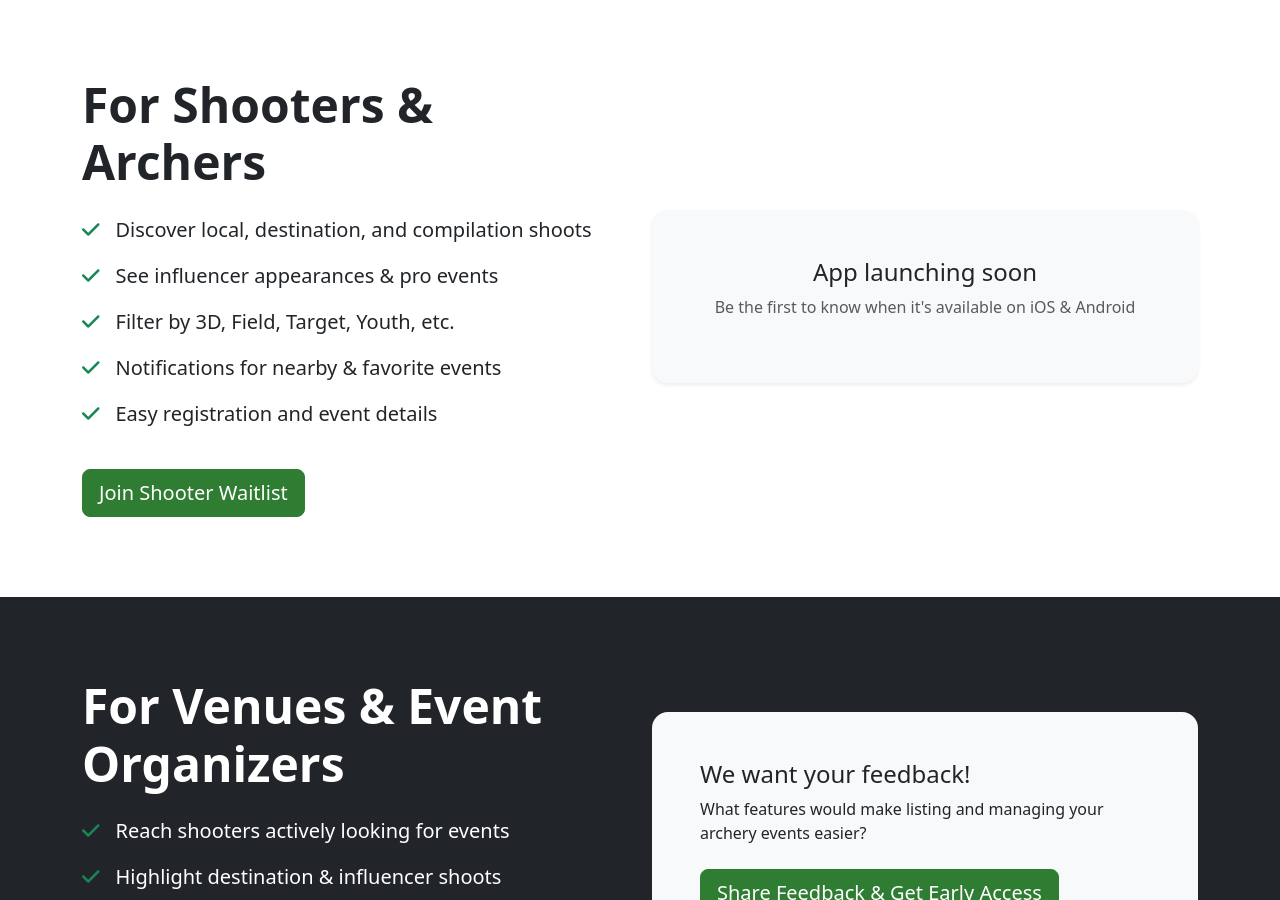
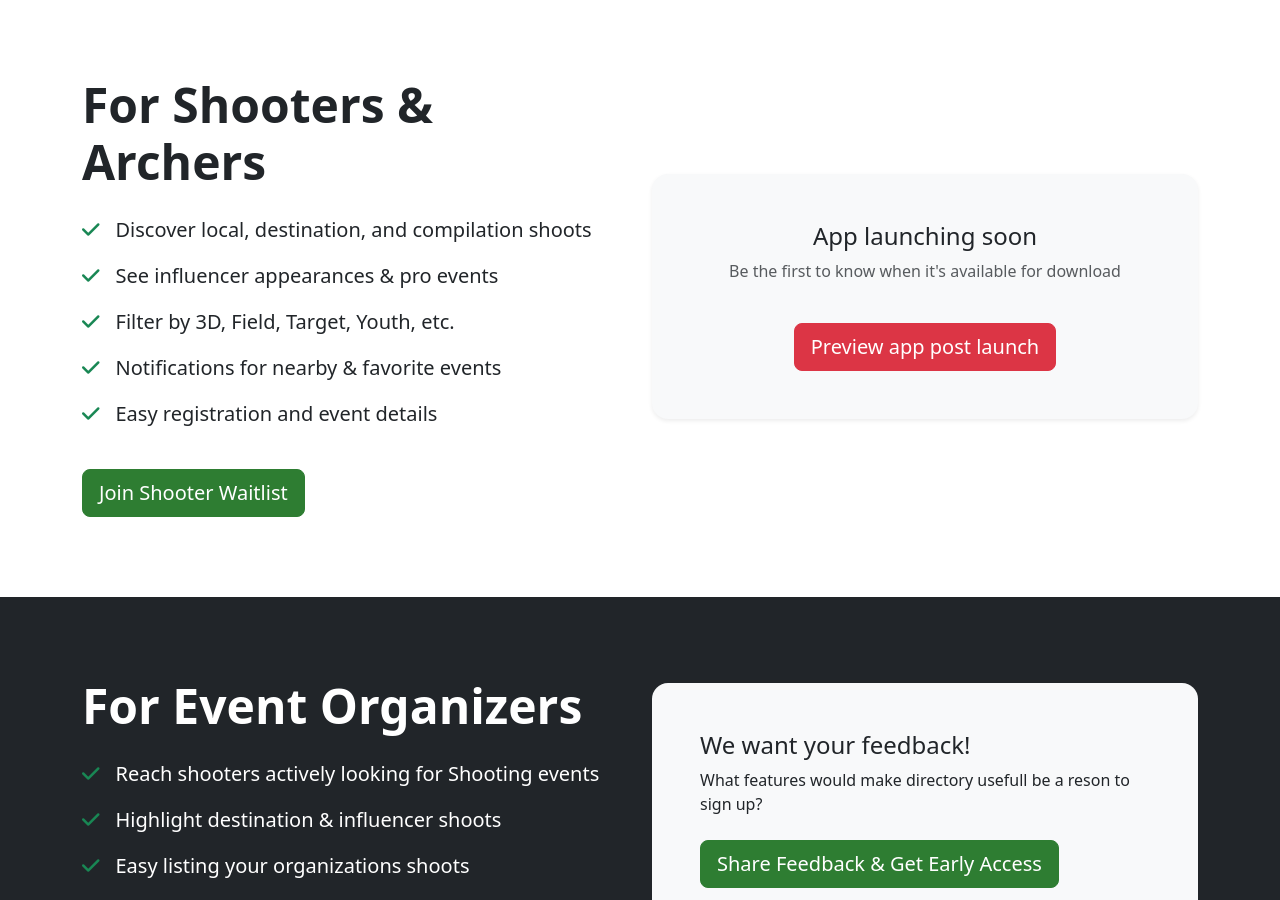
Before and after one commit to Kaffeianted-Kodemonkey/ArcheryShootFinder, a Jekyll site: the page built from index.markdown, in a window 1280 px wide and 900 px high, scrolled down 1588 px. Built offline with Jekyll 4.4.1, drawn with Linux system fonts in a browser that asks for light colours; some of the changed text lies outside the part shown.

Commit message:
content edits

```diff
--- a/_includes/footer.html
+++ b/_includes/footer.html
@@ -1,4 +1,4 @@
 <div class="container">
-            <p class="mb-1">&copy; 2026 Archery Shoot Finder • Rangely, Colorado</p>
+            <p class="mb-1">&copy; 2026 Archery Shoot Finder</p>
             <p class="small text-muted">Building the ultimate platform for archery events</p>
         </div>
--- a/_includes/shoots.html
+++ b/_includes/shoots.html
@@ -19,7 +19,8 @@
         <div class="col-lg-6 text-center mt-5 mt-lg-0">
             <div class="bg-light p-5 rounded-4 shadow-sm">
                 <h4>App launching soon</h4>
-                <p class="text-muted">Be the first to know when it's available on iOS & Android</p>
+                <p class="text-muted">Be the first to know when it's available for download</p>
+                <a href="https://app.archeryshootfinder.com" target="_blank" class="btn btn-danger btn-lg mt-4">Preview app post launch</a>
             </div>
         </div>
     </div>
--- a/_includes/venues.html
+++ b/_includes/venues.html
@@ -1,22 +1,18 @@
 <div class="container">
     <div class="row align-items-center">
         <div class="col-lg-6">
-            <h2 class="display-5 fw-bold mb-4">For Venues & Event Organizers</h2>
+            <h2 class="display-5 fw-bold mb-4">For Event Organizers</h2>
             <ul class="list-unstyled fs-5">
-                <li class="mb-3"><i class="fa-solid fa-check text-success me-3"></i>Reach shooters actively
-                    looking for events</li>
-                <li class="mb-3"><i class="fa-solid fa-check text-success me-3"></i>Highlight destination &
-                    influencer shoots</li>
-                <li class="mb-3"><i class="fa-solid fa-check text-success me-3"></i>Easy listing with future
-                    registration tools</li>
-                <li class="mb-3"><i class="fa-solid fa-check text-success me-3"></i>Free basic listings at
-                    launch</li>
+                <li class="mb-3"><i class="fa-solid fa-check text-success me-3"></i>Reach shooters actively looking for Shooting events</li>
+                <li class="mb-3"><i class="fa-solid fa-check text-success me-3"></i>Highlight destination & influencer shoots</li>
+                <li class="mb-3"><i class="fa-solid fa-check text-success me-3"></i>Easy listing your organizations shoots</li>
+                <li class="mb-3"><i class="fa-solid fa-check text-success me-3"></i>Free basic listing or upgrade for more options</li>
             </ul>
         </div>
         <div class="col-lg-6">
             <div class="bg-light text-dark p-5 rounded-4">
                 <h4>We want your feedback!</h4>
-                <p class="mb-4">What features would make listing and managing your archery events easier?</p>
+                <p class="mb-4">What features would make directory usefull be a reson to sign up?</p>
                 <a href="#join" class="btn btn-primary btn-lg">Share Feedback & Get Early Access</a>
             </div>
         </div>
```
